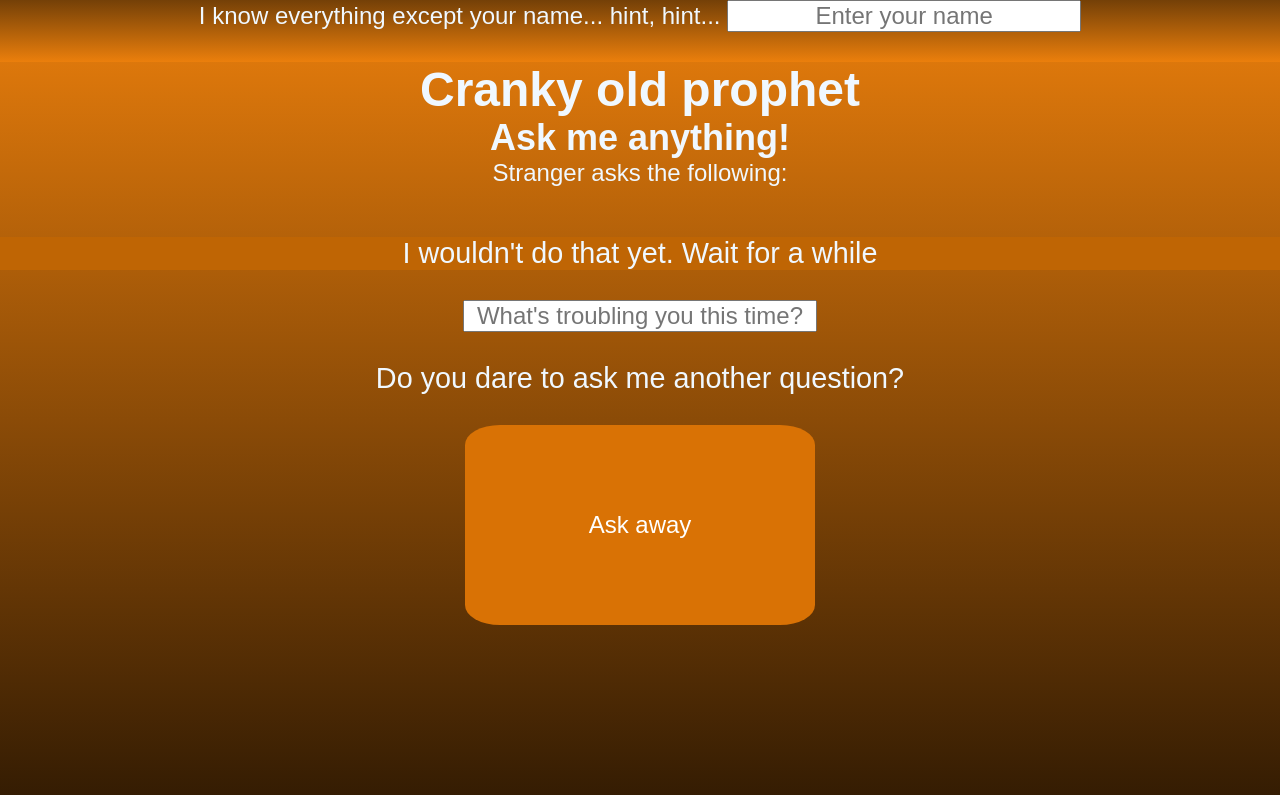
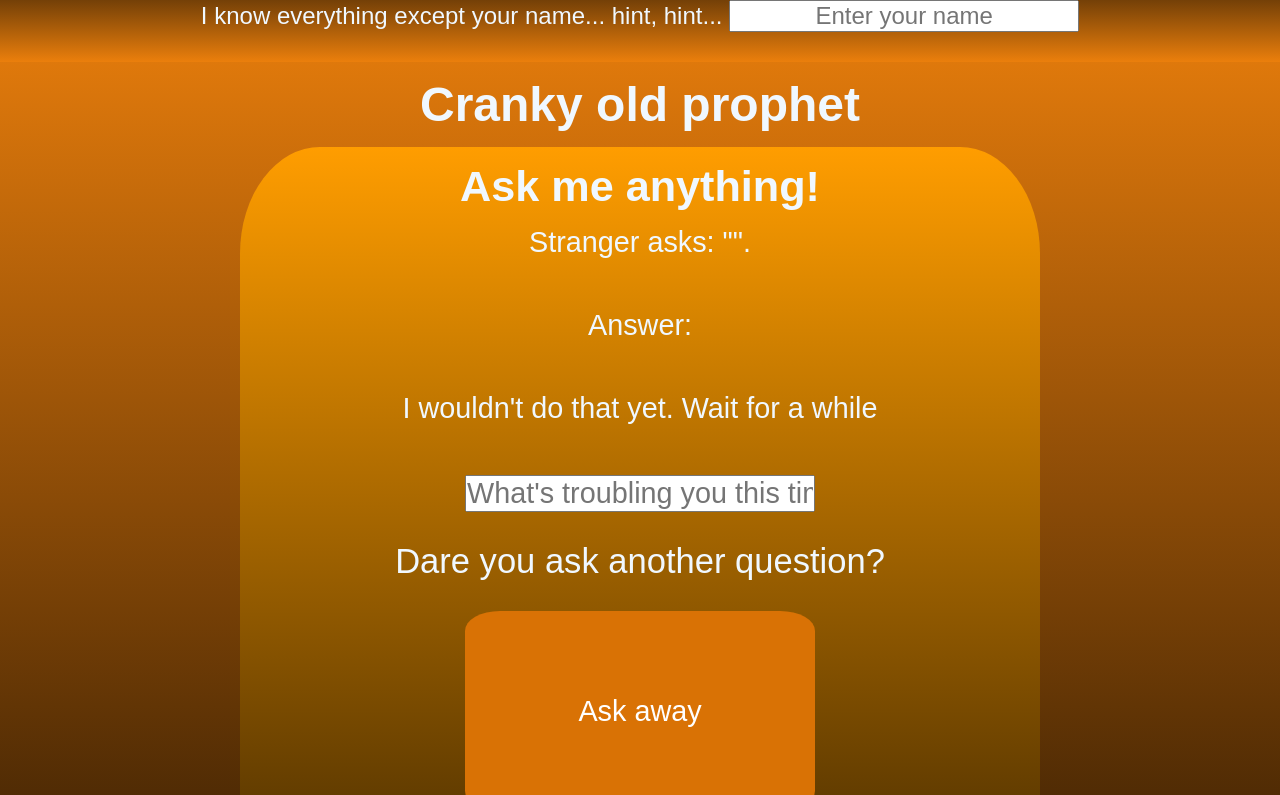
Before and after one commit to JoonAro/Decision-making-app, a plain HTML site: page index.html in a window 1280 px wide. Both pictures are taken after a click on the button "Ask away". Shown: the top 795 px of the page. Drawn offline with Linux system fonts and the light colour scheme.

Commit message:
changed style and positioning

```diff
--- a/index.html
+++ b/index.html
@@ -15,10 +15,12 @@
       </div>
     </header>
     <h1>Cranky old prophet</h1>
+    <div>
+      <div class="centerThis">
         <h2>Ask me anything!</h2>
         <p id="userQuestionHtml"></p>
+        <p id="prophetAnswer"></p>
         <p id="answer"></p>
-
         <div>
           <label for="question"></label>
           <input
@@ -32,6 +34,8 @@
           Answer you might not expect is one button click away!
         </p>
         <button onclick="answerMachine()">Ask away</button>
+      </div>
+    </div>
     <script src="main.js"></script>
   </body>
 </html>
--- a/main.js
+++ b/main.js
@@ -4,12 +4,12 @@ function randomNum(min, max) {
 //Get username and question values from index and run question through slice to get the first word of the question fex. Should, what , when, how, ARE. does isn't Then  get rid of uppercase later. Change the slice value if you find values like should i what is or just lock it at seven and go with that.
 function answerMachine() {
         const userName = document.querySelector(`#userId`).value;
-        console.log(userName);
         let userQuestion = document.querySelector(`#question`).value;
+        //options for userQuestionHtml if name is given or not
         if (userName.length > 0) {
-            userQuestionHtml.textContent = `${userName} asks the following: ${userQuestion}`;
+            userQuestionHtml.textContent = `${userName} asks: "${userQuestion}".`;
         } else {
-        userQuestionHtml.textContent = `Stranger asks the following: ${userQuestion}`;
+        userQuestionHtml.textContent = `Stranger asks: "${userQuestion}".`;
     }
 
     userQuestion = userQuestion.slice(0, 11);
@@ -22,7 +22,6 @@ let oneOfFive = randomNum(1, 6);
 oneOfFive = Math.round(oneOfFive);
 //Up above I'm making two different variables for random numbers and get rid of decimals. oneofTen is used only in the else statement when "if" and "else if" conditions don't match
 //oneOfFives questions change when answerMachine finds matches with slice
-//if else statement for more accurate answers using different switch statements and when the question is unknown to us just run oneOfTen
 if (userQuestion.slice(0, 8) === "should i") {
     switch (oneOfFive) {
         case 1:
@@ -365,7 +364,9 @@ switch (oneOfTen) {
         default: answer.textContent = ("The possibilities are endless in this matter. Seek advice from the nearest customer service person or a true friend.")
         }
     }
-    newQuestion.textContent = "Do you dare to ask me another question?";
+    newQuestion.textContent = "Dare you ask another question?";
     document.querySelector(`#question`).value = "";
-
+    let prophAns = document.querySelector(`#prophetAnswer`);
+    prophAns.textContent = "Answer:";
+    //resets question value for a new question
 }
--- a/style.css
+++ b/style.css
@@ -2,6 +2,7 @@
     margin:0;
     padding:0;
     text-align:center;
+    box-sizing: border-box;
 }
 body{
     background-image:linear-gradient(rgb(235, 127, 12), black);
@@ -20,14 +21,29 @@ header {
     border-bottom:3px;
 
 }
-h {
-    margin-bottom: 30px;
+h1, h2 {
+    margin: 15px 0;
 }
 input, button {
 margin:auto;
 font-family: inherit;
 font-size: inherit;
 color:rgb(28, 28, 28);
+}
+input {
+    width:350px;
+    margin-bottom: 30px;
+}
+.centerThis {
+    background-image:linear-gradient(rgb(255, 157, 0), black);
+    border:10px;
+    display:inline-block;
+    text-align: center;
+    font-size: larger;
+    margin: 50 px auto;
+    width: 800px;
+    border:3px;
+    border-radius: 10%;
 }
 button {
     border:10px;
@@ -41,15 +57,7 @@ button {
     margin-bottom:400px;
     color:rgb(255, 255, 255);
 }
-input {
-    width:350px;
-    margin-bottom: 30px;
-}
-#answer {
-    margin-bottom: 30px;
-    font-size: larger;
-    background-color: rgb(191, 101, 4) ;
-}
+
 #newQuestion {
     margin-bottom: 30px;
     font-size: larger;
```
Lines whose indentation alone changed are shown as unchanged.
